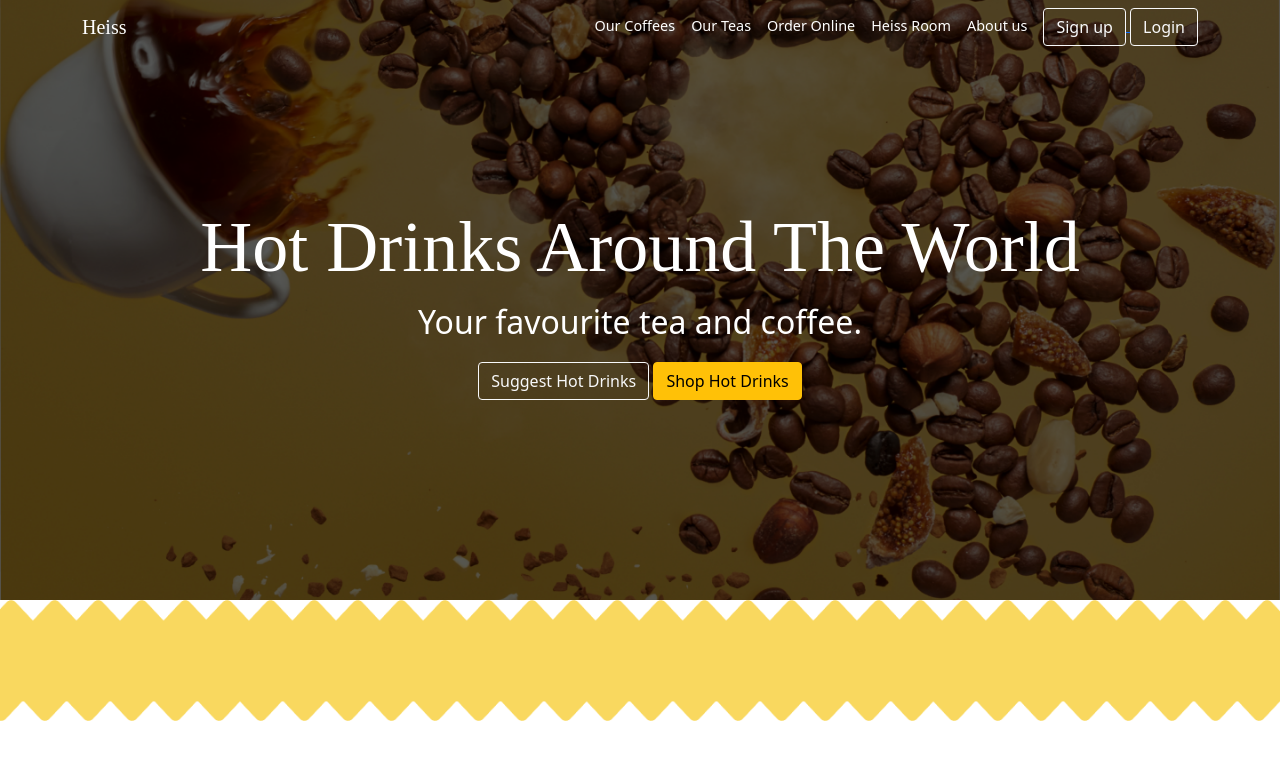
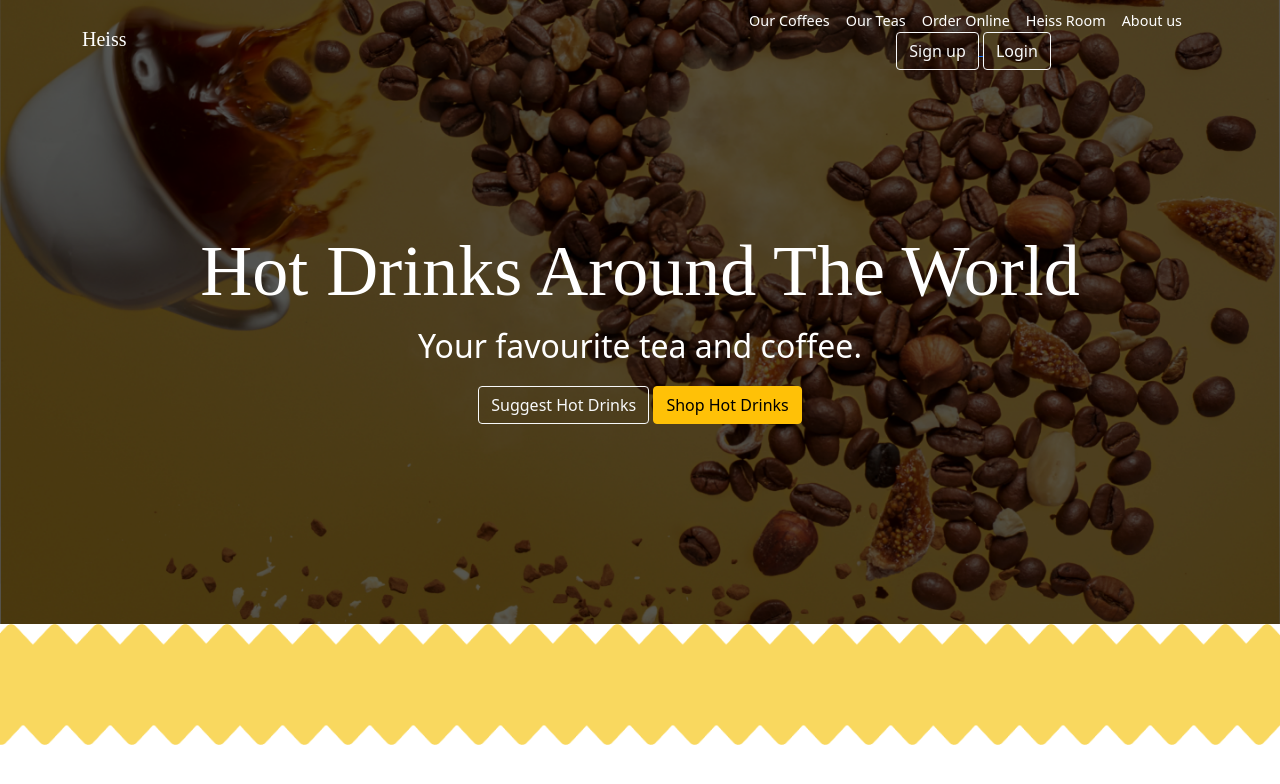
Before and after one commit to simplythebex/SEI56-Project-3, a React (Create React App) app in the folder client/: page / in a window 1280 px wide. Shown: the top 784 px of the page. Built offline with nearby package versions, Linux system fonts and the light colour scheme; a web font is replaced by a local one.

Commit message:
fixed bug preventing login. Created logout function and updated navbar

```diff
--- a/client/src/components/auth/Login.js
+++ b/client/src/components/auth/Login.js
@@ -24,17 +24,20 @@ const Login = () => {
 
   const setTokenToLocalStorage = (token) => {
     window.localStorage.setItem('token', token)
+    console.log('token', token)
   }
 
   const handleFocus = () => {
     setError(false)
   }
 
-  const handleSubmit = (event) => {
+  const handleSubmit = async (event) => {
     event.preventDefault()
     try {
-      const { data } = axios.post('/api/login', formData)
-      setTokenToLocalStorage(data)
+      const { data } = await axios.post('/api/login', formData)
+      console.log('data', data)
+      console.log('data.token', data.token)
+      setTokenToLocalStorage(data.token)
       history.push('/')
     } catch (err) {
       console.log(err)
--- a/client/src/components/common/Nav.js
+++ b/client/src/components/common/Nav.js
@@ -1,16 +1,33 @@
 import React from 'react'
-import { Link } from 'react-router-dom'
+import { Link, useHistory } from 'react-router-dom'
 import Container from 'react-bootstrap/Container'
 import Navbar from 'react-bootstrap/Navbar'
 import Button from 'react-bootstrap/Button'
 // import Figure from 'react-bootstrap/Figure'
+import { getPayload } from '../helpers/auth'
 
 const Nav = () => {
+
+  const history = useHistory()
+
+  const handleLogout = () => {
+    window.localStorage.removeItem('token')
+    history.push('/login')
+  }
+
+  const userIsAuthenticated = () => {
+    const payload = getPayload()
+    if (!payload) return false
+    const now = Math.round(Date.now() / 1000)
+    return now < payload.exp
+  }
+
+
   return (
     <Navbar expand="lg">
       <Container>
         <div className="navbar-left">
-          <Navbar.Brand href="#home">Heiss</Navbar.Brand>
+          <Navbar.Brand href="/">Heiss</Navbar.Brand>
         </div>
         <div className="navbar-right">
           <Navbar.Brand href="#index">Our Coffees</Navbar.Brand>
@@ -18,6 +35,8 @@ const Nav = () => {
           <Navbar.Brand href="#index">Order Online</Navbar.Brand>
           <Navbar.Brand href="#index">Heiss Room</Navbar.Brand>
           <Navbar.Brand href="#index">About us</Navbar.Brand>
+          {!userIsAuthenticated() ?
+            <div className="buttons">
               <Link to="/register">
                 <Button variant="outline-light">Sign up</Button>{' '}
               </Link>
@@ -25,6 +44,12 @@ const Nav = () => {
                 <Button variant="outline-light">Login</Button>{' '}
               </Link>
             </div>
+            :
+            <div className="buttons">
+              <Button variant="outline-light" onClick={handleLogout}>Logout</Button>{' '}
+            </div>
+          }
+        </div>
       </Container>
     </Navbar>
   )
--- /dev/null
+++ b/client/src/components/helpers/auth.js
@@ -0,0 +1,13 @@
+export const getTokenFromLocalStorage = () => {
+  return window.localStorage.getItem('token')
+}
+
+export const getPayload = () => {
+  const token = getTokenFromLocalStorage()
+  if (!token) return false
+  const parts = token.split('.')
+  console.log('parts', parts)
+  console.log('PARTS ', JSON.parse(atob(parts[1])))
+  if (parts.length < 3) return false
+  return JSON.parse(atob(parts[1]))
+}
```
Lines whose indentation alone changed are shown as unchanged.
